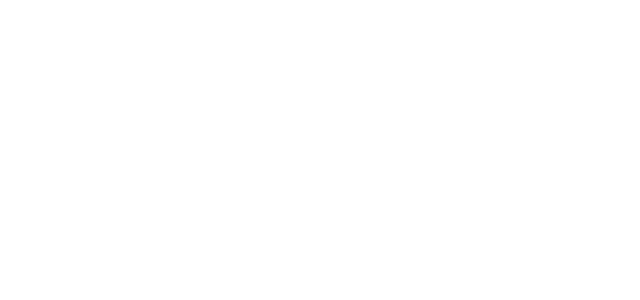
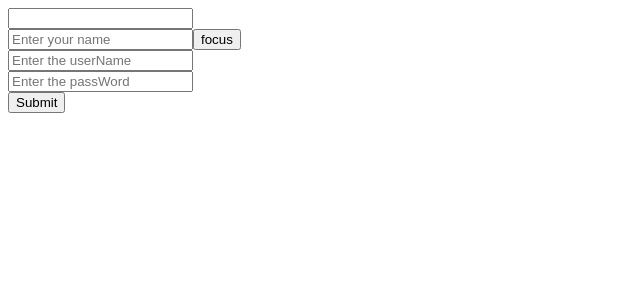
Before and after one commit to ShridattaB/React-learning, a React (Vite) app: page / in a window 1280 px wide. Shown: the top 300 px of the page, without its empty margins (0-640 px from the left). Built offline with nearby package versions, Linux system fonts and the light colour scheme.

Commit message:
useRef learning

```diff
--- a/src/App.jsx
+++ b/src/App.jsx
@@ -1,3 +1,5 @@
+import UseRefLearn from "./useRef/UseRefLearn"
+import UseRefLearning from "./useRef/UseRefLearning"
 
 
 function App() {
@@ -5,6 +7,8 @@
 
   return (
  <>
+<UseRefLearn/>
+<UseRefLearning/>
 
  </>
   )
--- /dev/null
+++ b/src/useRef/UseRefLearn.jsx
@@ -0,0 +1,13 @@
+import React from 'react'
+
+function UseRefLearn() {
+  return (
+    <div>
+        <form >
+    <input/>
+        </form>
+    </div>
+  )
+}
+
+export default UseRefLearn
--- /dev/null
+++ b/src/useRef/UseRefLearning.jsx
@@ -0,0 +1,49 @@
+import React, { useEffect, useRef } from 'react'
+
+function UseRefLearning() {
+      const usename=useRef()
+    const Password=useRef('shree')
+    const FocusOnCOntent=useRef()
+
+
+
+  const handleSubmit=(e)=>{
+    e.preventDefault()
+    //   console.log(usename.current);
+    //      console.log(Password.current.value);
+  }
+
+
+useEffect(()=>{
+    console.log(Password.current);
+    //  console.log(Password.current.value);
+
+
+},[])
+
+  return (
+    <div>
+
+<input placeholder='Enter your name' ref={FocusOnCOntent}/>
+<button onClick={()=>FocusOnCOntent .current.focus()}>focus  </button>
+
+<form onSubmit={handleSubmit}>
+<input id='userName' placeholder='Enter the userName' ref={usename}/>
+<br/>
+<input id='password' placeholder='Enter the passWord'  />
+
+<br/>
+<button>Submit</button>
+</form>
+    </div>
+    //reference value that not need to redaring
+    //it will not rerendaring the project
+    //we can aceess the value of its using Youref.current
+
+
+
+
+  )
+}
+
+export default UseRefLearning
```
